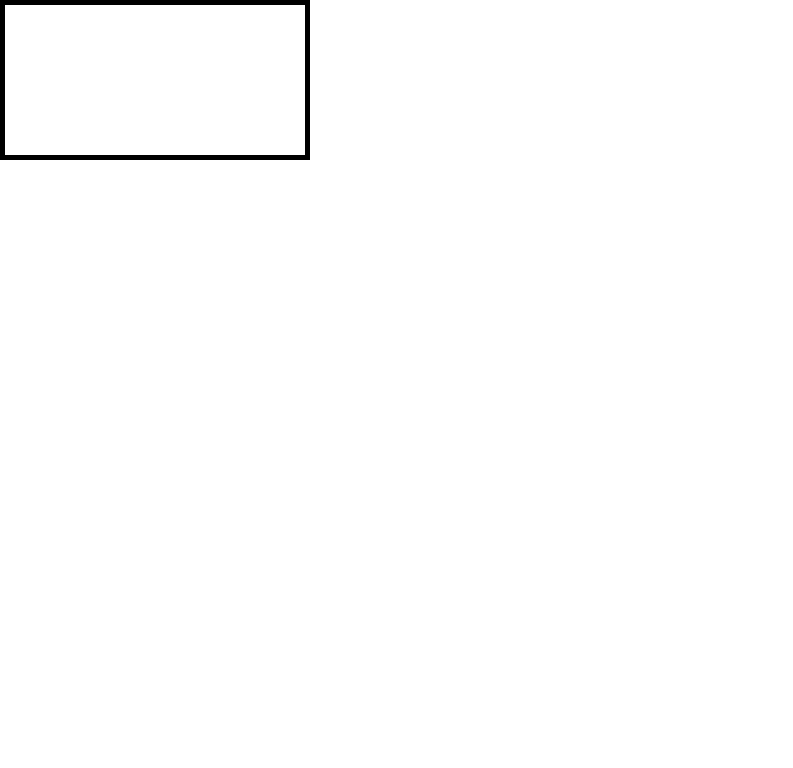
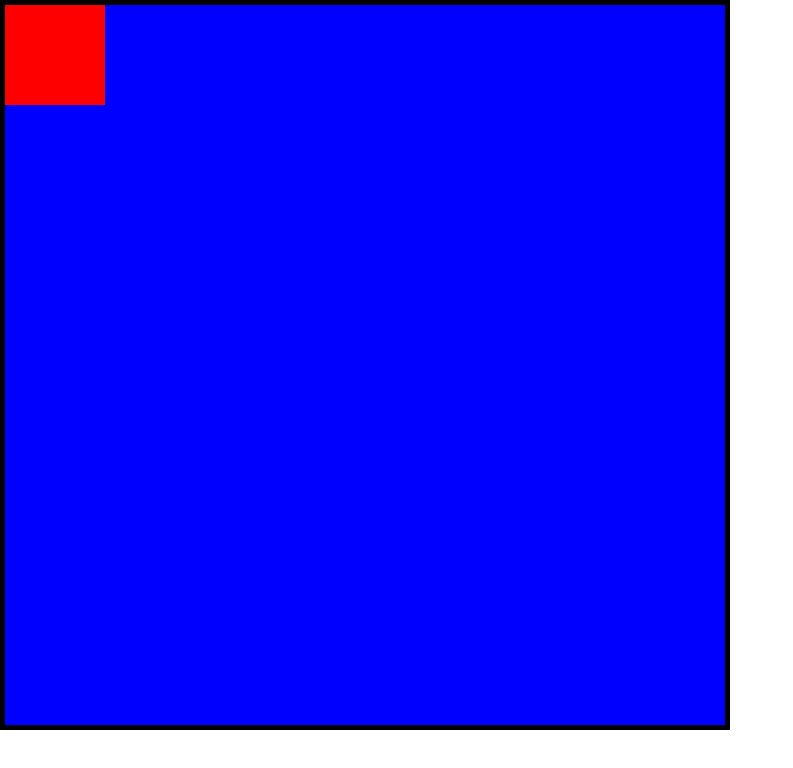
Before and after one commit to JurgitaE/flappy-bird-mobile, a website with bundled scripts: page index.html in a window 1280 px wide. Shown: the whole page, without its empty margins (0-793 px from the left). Built offline with nearby package versions, Linux system fonts and the light colour scheme.

Commit message:
Game and Player classes

```diff
--- a/index.html
+++ b/index.html
@@ -13,6 +13,6 @@
     </head>
     <body>
         <canvas id="canvas1"></canvas>
-        <script src="./script.js" type="module"></script>
+        <script src="script.js" type="module" defer></script>
     </body>
 </html>
--- /dev/null
+++ b/javascript/Game.js
@@ -0,0 +1,17 @@
+import Player from './Player.js';
+
+class Game {
+    constructor(canvas, context) {
+        this.canvas = canvas;
+        this.ctx = context;
+        this.width = this.canvas.width;
+        this.height = this.canvas.height;
+        this.player = new Player(this);
+    }
+    render() {
+        this.ctx.fillStyle = 'red';
+        this.player.draw();
+    }
+}
+
+export default Game;
--- /dev/null
+++ b/javascript/Player.js
@@ -0,0 +1,15 @@
+class Player {
+    constructor(game) {
+        this.game = game;
+        this.x = 0;
+        this.y = 0;
+        this.width = 100;
+        this.height = 100;
+    }
+
+    draw() {
+        this.game.ctx.fillRect(this.x, this.y, this.width, this.height);
+    }
+}
+
+export default Player;
--- a/script.js
+++ b/script.js
@@ -1 +1,13 @@
-console.log('helo world');
+import Game from './javascript/Game.js';
+console.log('hello');
+
+window.addEventListener('load', function () {
+    const canvas = document.getElementById('canvas1');
+    const ctx = canvas.getContext('2d');
+    canvas.width = 720;
+    canvas.height = 720;
+
+    const game = new Game(canvas, ctx);
+
+    game.render();
+});
--- a/style.css
+++ b/style.css
@@ -8,4 +8,9 @@ body * {
 #canvas1 {
     border: 5px solid black;
     position: absolute;
+    top: 0;
+    left: 0;
+    background-color: blue;
+    max-width: 100%;
+    max-height: 100%;
 }
```
